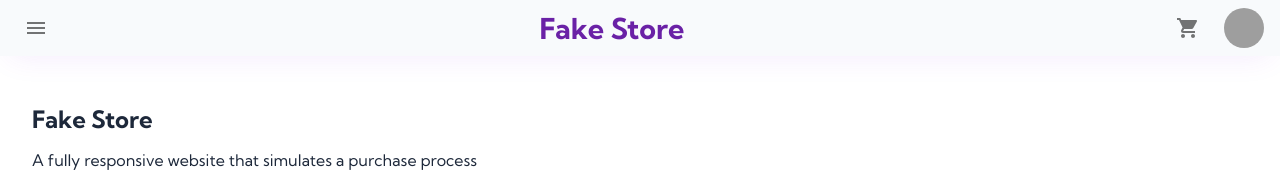
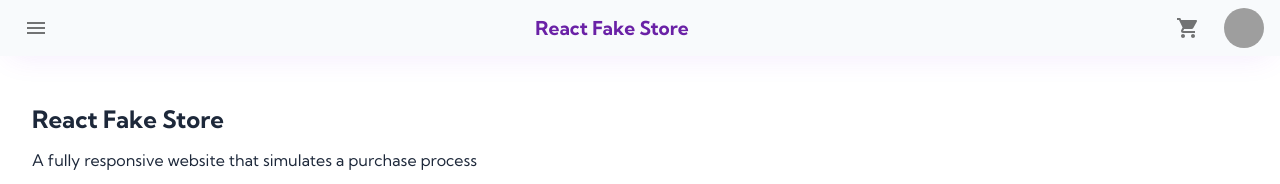
Before and after one commit to vieira-a/fake-store-react, a React (Vite) app: page / in a window 1280 px wide. Shown: the top 184 px of the page. Built offline with nearby package versions, Linux system fonts and the light colour scheme; grey boxes are pictures that could not be loaded.

Commit message:
refactor: change store name

```diff
--- a/index.html
+++ b/index.html
@@ -10,7 +10,7 @@
   <link rel="preconnect" href="https://fonts.googleapis.com">
   <link rel="preconnect" href="https://fonts.gstatic.com" crossorigin>
   <link href="https://fonts.googleapis.com/css2?family=Kumbh+Sans:wght@400;500;700&display=swap" rel="stylesheet">
-  <title>Fake Store</title>
+  <title>React Fake Store</title>
 </head>
 
 <body>
--- a/src/components/Navigation/Navigation.tsx
+++ b/src/components/Navigation/Navigation.tsx
@@ -84,7 +84,7 @@ export default function Navigation() {
         </S.MenuList>
       </S.Menu>
       <Link to={"/"}>
-        <S.Logo>Fake Store</S.Logo>
+        <S.Logo>React Fake Store</S.Logo>
       </Link>
       <S.NavbarIcons>
         <Link to={"/cart"}>
--- a/src/components/Navigation/styles.tsx
+++ b/src/components/Navigation/styles.tsx
@@ -12,7 +12,7 @@ export const Navbar = styled("nav")`
 `;
 
 export const Logo = styled("h1")`
-  font-size: 1.8rem;
+  font-size: 1.2rem;
   font-weight: bold;
 `;
 
--- a/src/pages/Home/Home.tsx
+++ b/src/pages/Home/Home.tsx
@@ -8,7 +8,7 @@ export default function Home() {
   return (
     <>
       <S.Hero>
-        <h2>Fake Store</h2>
+        <h2>React Fake Store</h2>
         <p>A fully responsive website that simulates a purchase process</p>
       </S.Hero>
       <ProductCard />
```
